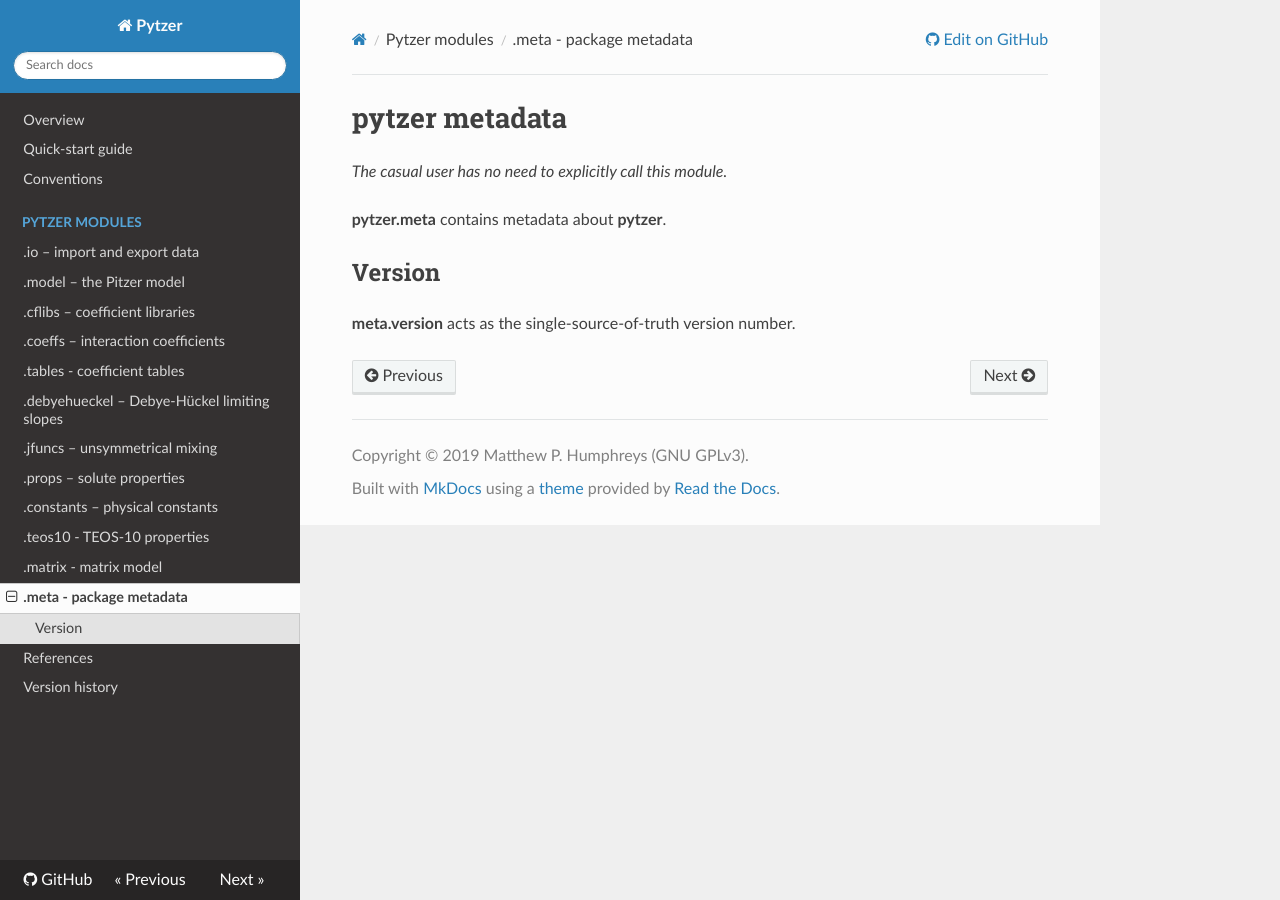
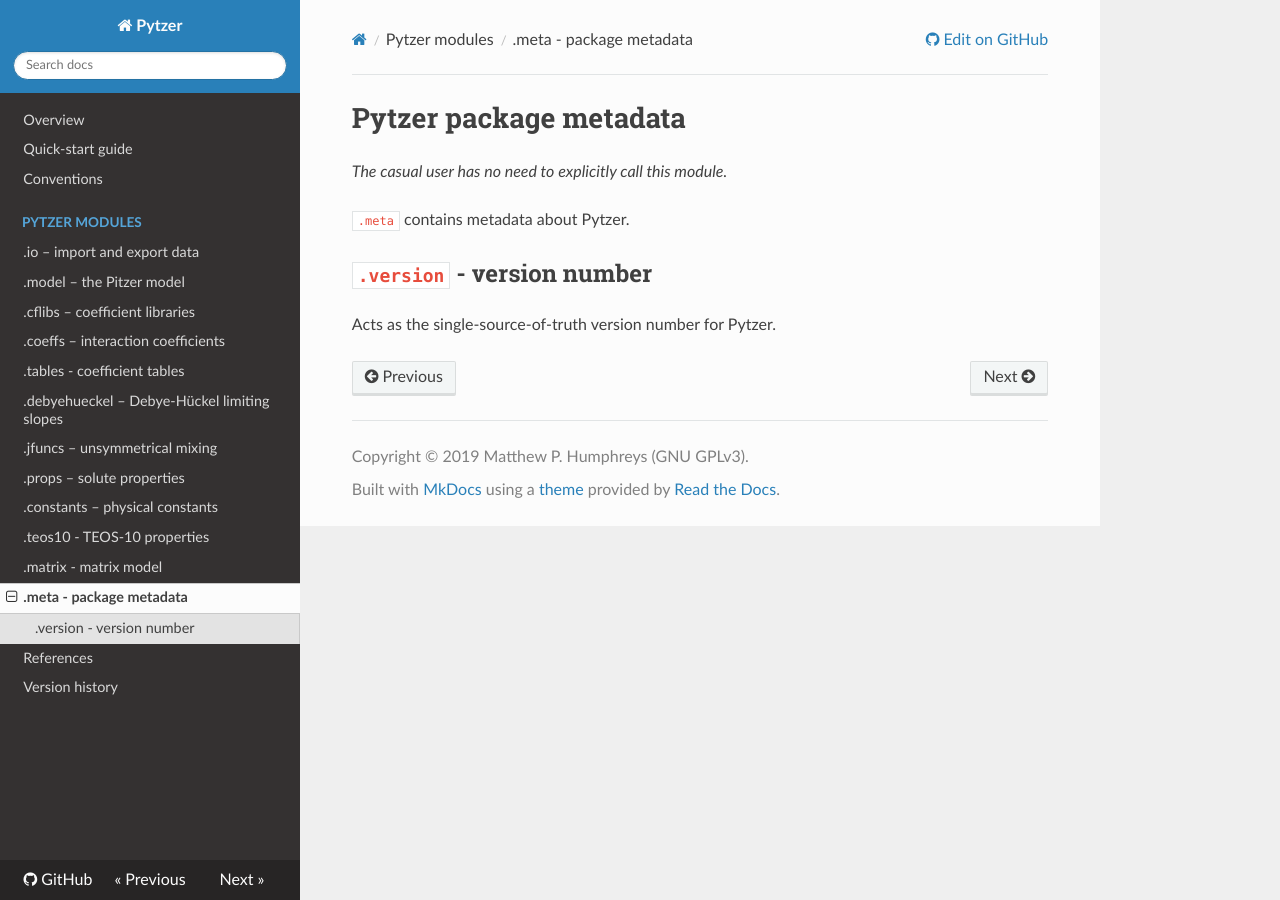
Before and after one commit to mvdh7/pytzer, an MkDocs documentation site: the page built from docs/modules/meta.md, in a window 1280 px wide. Built offline with MkDocs 1.6.1, drawn with Linux system fonts in a browser that asks for light colours; nearby versions of some CDN libraries.

Commit message:
Reformat

```diff
--- a/docs/modules/meta.md
+++ b/docs/modules/meta.md
@@ -1,9 +1,9 @@
-# pytzer metadata
+# Pytzer package metadata
 
 *The casual user has no need to explicitly call this module.*
 
-**pytzer.meta** contains metadata about **pytzer**.
+`.meta` contains metadata about Pytzer.
 
-## Version
+## `.version` - version number
 
-**meta.version** acts as the single-source-of-truth version number.
+Acts as the single-source-of-truth version number for Pytzer.
```
